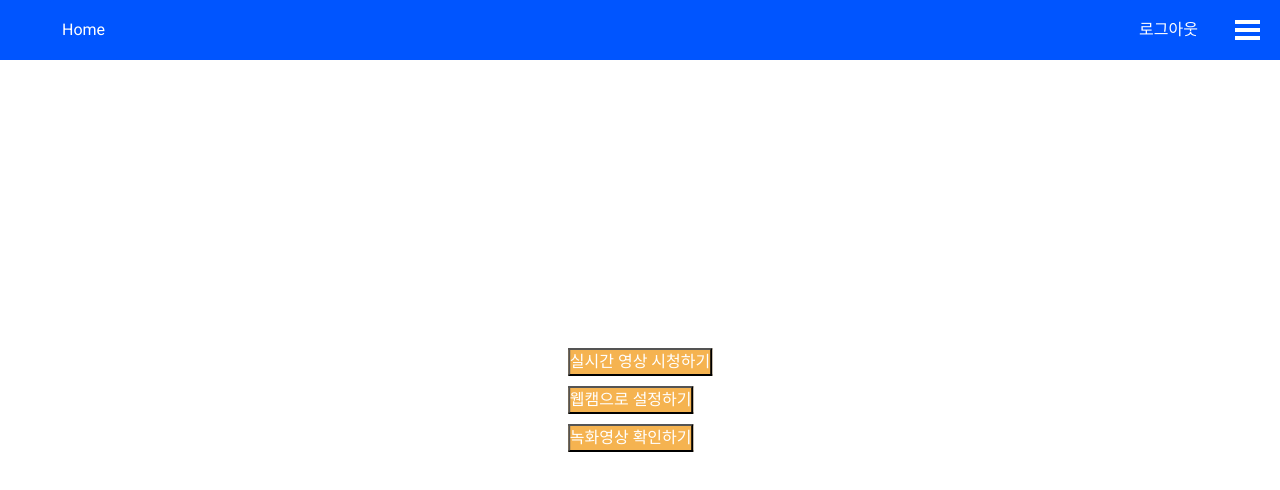
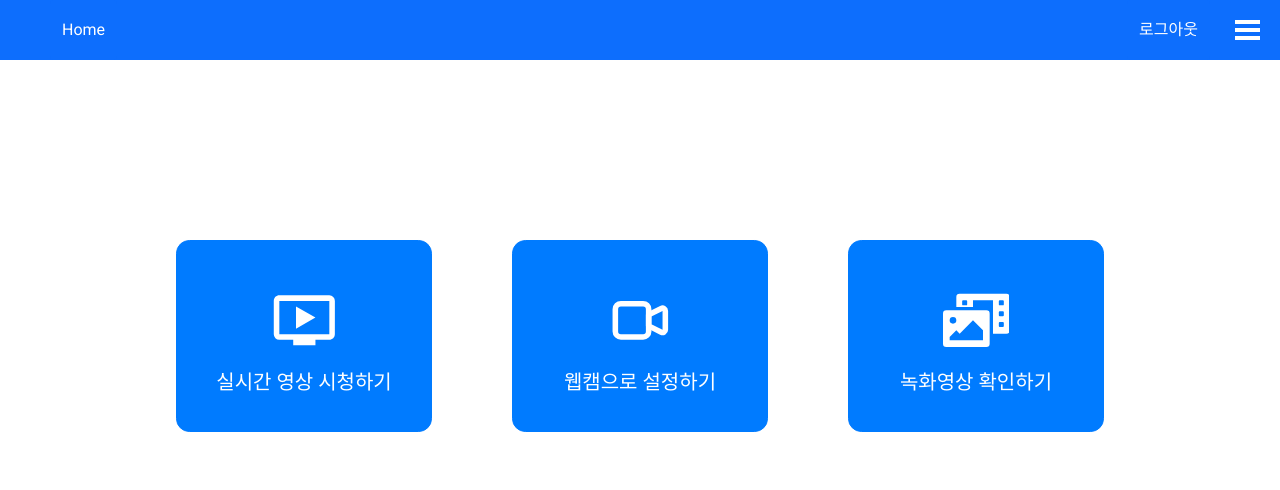
Before and after one commit to jhseoeo/kvs-signaling-channel-example, a React (Create React App) app: page /modeSelector in a window 1280 px wide. Shown: the top 490 px of the page. Built offline with nearby package versions, Linux system fonts and the light colour scheme; a web font is replaced by a local one.

Commit message:
modeSelector 변경, 메인 색상 변경

```diff
--- a/package.json
+++ b/package.json
@@ -18,6 +18,7 @@
         "react-cookie": "^4.1.1",
         "react-custom-alert": "^1.0.3",
         "react-dom": "^18.2.0",
+        "react-icons": "^4.6.0",
         "react-router-dom": "^6.4.0",
         "react-scripts": "^5.0.1",
         "reactjs-alert": "^2.2.0",
--- a/src/App.css
+++ b/src/App.css
@@ -239,3 +239,9 @@ form span {
     height:"70px";
     margin-right:"70px";
 }
+
+.card:hover {
+  /* background:#a90000;
+  transform: scale(1.03);
+  box-shadow: 0 13px 40px -5px hsla(240, 30.1%, 28%, 0.12), 0 8px 32px -8px hsla(0, 0%, 0%, 0.14), 0 -6px 32px -6px hsla(0, 0%, 0%, 0.02); */
+}
--- a/src/components/header.jsx
+++ b/src/components/header.jsx
@@ -8,14 +8,14 @@ function Header(props) {
     const [loginOrOut, setLoginOrOut] = useState("로그인");
 
     const menuStyle = {
-        backgroundColor: "#0055FF",
+        backgroundColor: "#0d6efd",
         border: "0pt",
         height: "60px",
         marginLeft: "50px",
     };
 
     const menuStyle1 = {
-        backgroundColor: "#0055FF",
+        backgroundColor: "#0d6efd",
         border: "0pt",
         float: "right",
         height: "60px",
@@ -27,7 +27,7 @@ function Header(props) {
     };
 
     const menuStyle2 = {
-        backgroundColor: "#0055FF",
+        backgroundColor: "#0d6efd",
         border: "0",
         float: "right",
         height: "60px",
@@ -84,7 +84,7 @@ function Header(props) {
                 width: "100%",
                 height: "60px",
                 top: "0%",
-                backgroundColor: "#0055FF",
+                backgroundColor: "#0d6efd",
                 position: "fixed",
                 zIndex: "100",
             }}
--- a/src/components/modeSelector.jsx
+++ b/src/components/modeSelector.jsx
@@ -1,45 +1,63 @@
 import React, { useState } from 'react'
 import Header from "../components/header"
+import { Button, Row, Container, Card } from "react-bootstrap";
+import { MdOndemandVideo } from "react-icons/md"
+import { TbVideo } from "react-icons/tb"
+import { FaPhotoVideo } from "react-icons/fa"
 
 function ModeSelector(props) {
+    const iconStyle = {
+        width:"50pt",
+        height:"50pt",
+        color:"#ffffff",
+        marginTop:"30pt",
+        marginBottom:"10pt"
+    }
+
+    const cardStyle = {
+        height:"12rem",
+        width: '16rem',
+        // backgroundColor:"#0d6efd",
+        marginLeft:"30pt",
+        marginRight:"30pt",
+        borderRadius:"10pt",
+        fontSize:"15pt"
+    }
+
+    const containerStyle = {
+        width:"100%",
+        marginTop:"15rem",
+        display: 'flex',
+        justifyContent: 'center',
+        alignItems: 'center'
+    }
+
+    const titleStyle = {
+        color:"#ffffff"
+    }
+
+
     return (
         <>
             <Header/>
-            <div style={{
-                position:"absolute",
-                top:"50%",
-                right:"50%",
-                transform:"translate(50%, -50%)"
-            }}>
-                <button
-                    className="mode-button"
-                    type="button"
-                    onClick={() => {
-                        window.location.href = "/viewer/channel-button";
-                    }}
-                >
-                    실시간 영상 시청하기
-                </button>
-                <br />
-                <button
-                    className="mode-button"
-                    type="button"
-                    onClick={() => {
-                        window.location.href = "/recorder";
-                    }}
-                >
-                    웹캠으로 설정하기
-                </button>
-                <br />
-                <button
-                    className="mode-button"
-                    type="button"
-                    onClick={() => {
-                        window.location.href = "/recorder";
-                    }}
-                >
-                    녹화영상 확인하기
-                </button>
+            <div>
+                <Container style={containerStyle}>
+                    <Row>
+                        <Button style={cardStyle} href="/viewer/channel-button">
+                        <MdOndemandVideo style={iconStyle}/><br/>실시간 영상 시청하기
+                        </Button>
+
+                        <Button style={cardStyle} href="/recorder">
+                            <TbVideo style={iconStyle} /><br/>웹캠으로 설정하기
+                        </Button>
+
+                        <Button style={cardStyle} href="/recorder">
+                            <FaPhotoVideo style={iconStyle} /><br/>녹화영상 확인하기
+                        </Button>
+                </Row>
+            </Container>
+
+
             </div>
         </>
     )
```
